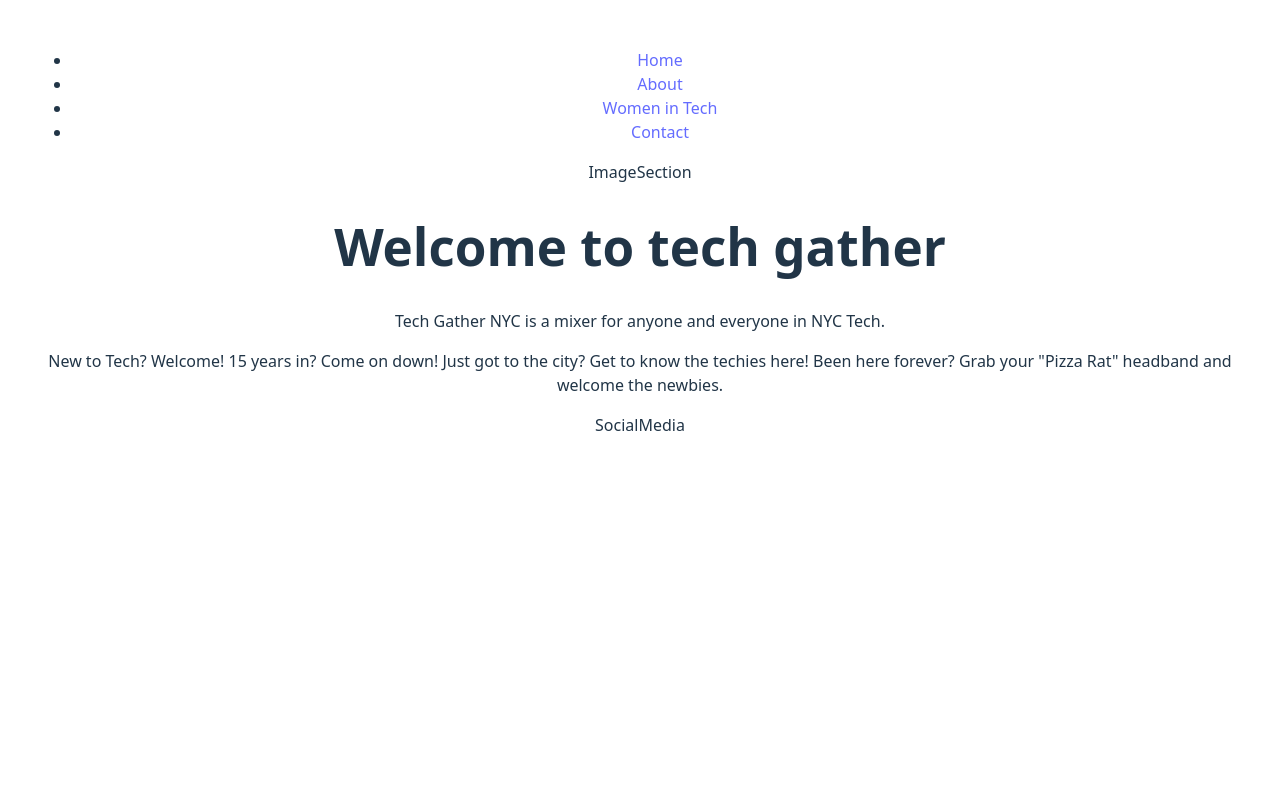
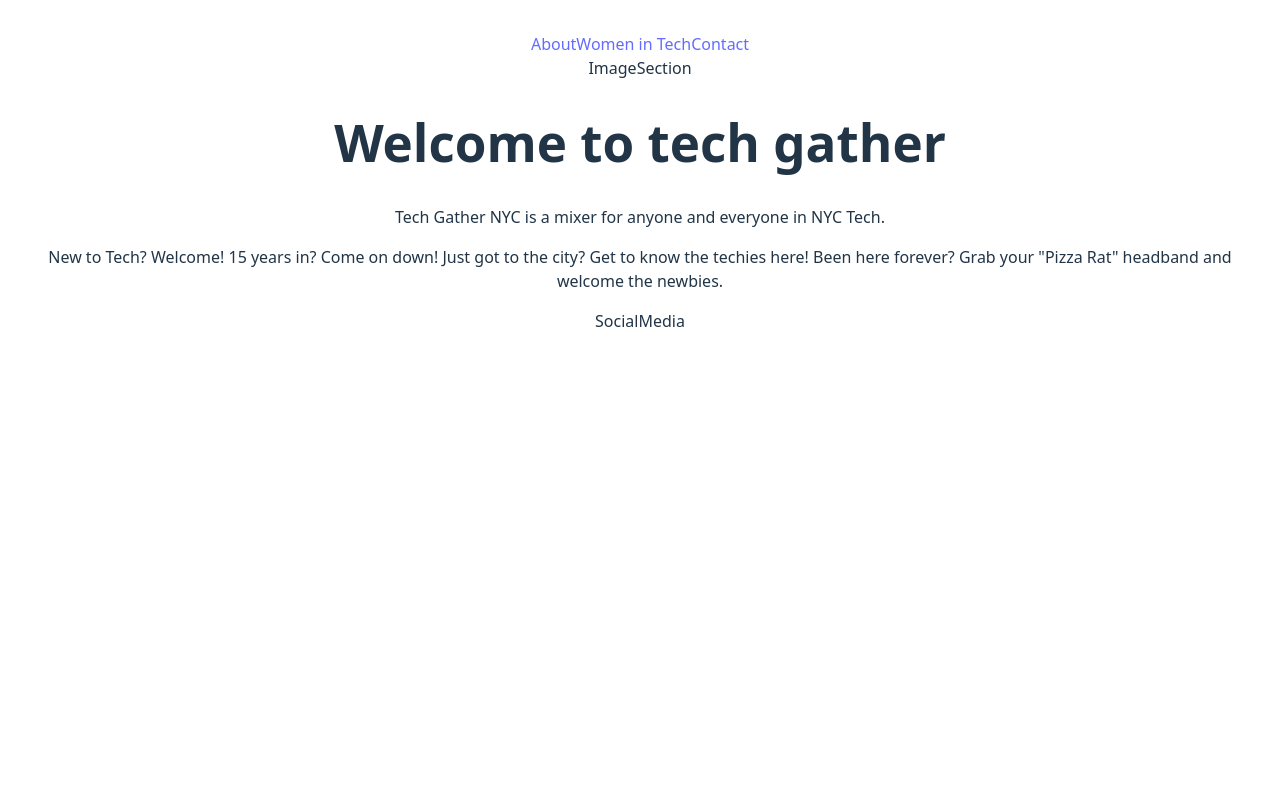
Before and after one commit to logan-lampton/tech_gather_nyc_site, a React (Vite) app: page / in a window 1280 px wide. Shown: the top 800 px of the page. Built offline with nearby package versions, Linux system fonts and the light colour scheme.

Commit message:
Home conditionally appears on the Navbar

```diff
--- a/src/Components/Navbar.jsx
+++ b/src/Components/Navbar.jsx
@@ -1,16 +1,18 @@
 import React from 'react'
+import { Link, useLocation } from "react-router-dom";
 
 // Make Home appear conditionally on the navbar
 
 const Navbar = () => {
+  const location = useLocation();
+
+
   return (
-    <nav>
-      <ul class="navbar">
-        <li><a href="/">Home</a></li>
-        <li><a href="/about">About</a></li>
-        <li><a href="/womenintech">Women in Tech</a></li>
-        <li><a href="/#contact">Contact</a></li>
-      </ul>
+    <nav class="navbar">
+      {location.pathname !== "/" && <Link to="/">Home</Link>}
+      <Link to="/about">About</Link>
+      <Link to="/womenintech">Women in Tech</Link>
+      <Link to="/#contact">Contact</Link>
     </nav>
 
   )
```
